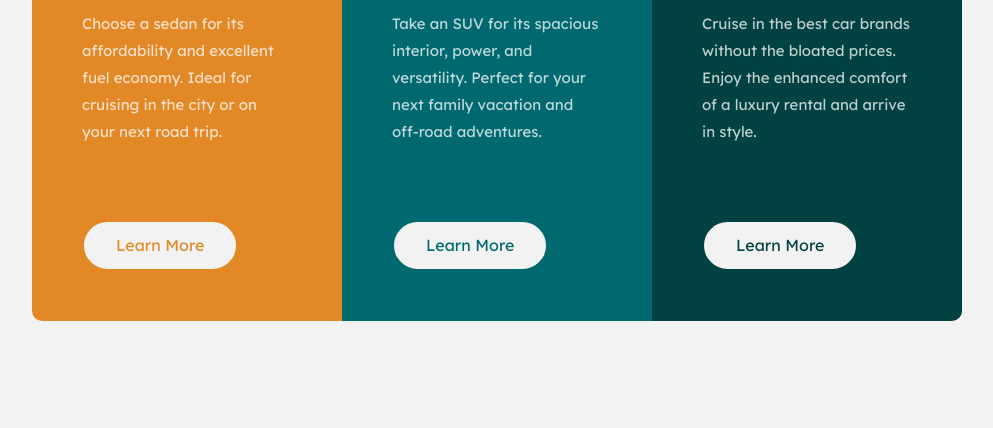
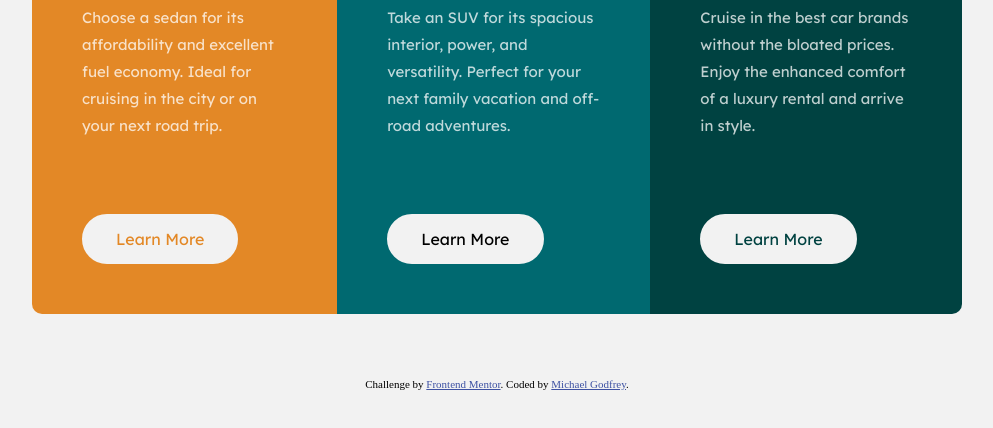
Before and after one commit to michagodfrey/frontend-mentor-3-column-card, a plain HTML site: page index.html in a window 1280 px wide. Shown: the part 338-766 px from the top of the page, without its empty margins (143-1136 px from the left). Drawn offline with Linux system fonts and the light colour scheme.

Commit message:
Changes made, readme updated.

```diff
--- a/css/styles.css
+++ b/css/styles.css
@@ -6,7 +6,10 @@
 
 body {
   background-color: hsl(0, 0%, 95%);
-  height: 100vh;
+}
+
+h1 {
+  font-size: 0px;
 }
 
 h2 {
@@ -25,36 +28,33 @@ p {
 
 /* card styles */
 
-.main {
-  width: 95vw;
-  max-width: 330px;
-  margin: auto;
-  padding: 10px 0;
+.card {
+  margin: 4rem auto;
+  width: 85vw;
 }
 
-.main__card {
+.card--sedan {
   padding: 50px;
-}
-
-.main__card--sedan {
   background-color: hsl(31, 77%, 52%);
   border-radius: 10px 10px 0 0;
 }
 
-.main__card--suv {
+.card--suv {
+  padding: 50px;
   background-color: hsl(184, 100%, 22%);
 }
 
-.main__card--luxury {
+.card--luxury {
+  padding: 50px;
   background-color: hsl(179, 100%, 13%);
   border-radius: 0 0 10px 10px;
 }
 
 /* button styles */
 
-.main__card__btn {
+.card__btn {
   background-color: hsl(0, 0%, 95%);
-  border: solid 2px;
+  border: solid 2px hsl(0, 0%, 95%);
   border-radius: 50px;
   padding: 14px 32px;
   margin-top: 5px;
@@ -63,11 +63,11 @@ p {
   transition: color .2s ease-in-out, background-color .2s ease-in-out;
 }
 
-.main__card__btn--sedan {
+.card__btn--sedan {
   color: hsl(31, 77%, 52%);
 }
 
-.main__card__btn--sedan:hover {
+.card__btn--sedan:hover {
   cursor: pointer;
   background-color: hsl(31, 77%, 52%);
   color: hsl(0, 0%, 95%);
@@ -78,18 +78,18 @@ p {
   color: hsl(184, 100%, 22%);
 }
 
-.main__card__btn--suv:hover {
+.card__btn--suv:hover {
   cursor: pointer;
   background-color: hsl(184, 100%, 22%);
   color: hsl(0, 0%, 95%);
   border: solid 2px hsl(0, 0%, 95%);
 }
 
-.main__card__btn--luxury {
+.card__btn--luxury {
   color: hsl(179, 100%, 13%);
 }
 
-.main__card__btn--luxury:hover {
+.card__btn--luxury:hover {
   cursor: pointer;
   background-color: hsl(179, 100%, 13%);
   color: hsl(0, 0%, 95%);
@@ -98,41 +98,38 @@ p {
 
 /* attribution styles */
 
-/* .attribution {
+.attribution {
   font-size: 11px; text-align: center;
 }
 
 .attribution a {
   color: hsl(228, 45%, 44%);
-} */
+}
 
 /* media query for tablet and desktop layout */
 
-@media (min-width: 768px) {
+@media (min-width: 1024px) {
 
   body {
+    height: 100vh;
     display: grid;
-    grid-template-columns: auto repeat(3, 310px) auto;
-    grid-template-rows: repeat(3, 1fr);
+    place-content: center;
   }
 
-  .main {
-    display: grid;
-    grid-template-columns: repeat(3, 310px);
-    grid-column: 2/3;
-    grid-row: 2/3;
-    padding: 0;
+  .card {
+    display: flex;
+    max-width: 930px;
   }
 
-  .main__card--sedan {
+  .card--sedan {
     border-radius: 10px 0 0 10px;
   }
 
-  .main__card--luxury {
+  .card--luxury {
     border-radius: 0 10px 10px 0;
   }
 
-  .main__card__btn {
+  .card__btn {
     margin-top: 60px;
   }
 
--- a/index.html
+++ b/index.html
@@ -13,41 +13,47 @@
 </head>
 <body>
 
-  <main class="main">
-    <div class="main__card main__card--sedan">
+  <main>
+    <h1>3 Columnn Card</h1>
+    <div class="card">
+      <div class="card--sedan">
         <img src="images/icon-sedans.svg" alt="sedan icon">
         <h2>Sedans</h2>
         <p>
           Choose a sedan for its affordability and excellent fuel economy. Ideal for cruising in the city
           or on your next road trip.
         </p>
-    <button class="main__card__btn main__card__btn--sedan" type="button" name="button">Learn more</button>
+      <button class="card__btn card__btn--sedan" type="button" name="button">Learn more</button>
       </div>
 
-    <div class="main__card main__card--suv">
+      <div class="card--suv">
         <img src="images/icon-suvs.svg" alt="sedan icon">
         <h2>SUVs</h2>
         <p>
           Take an SUV for its spacious interior, power, and versatility. Perfect for your next family vacation
           and off-road adventures.
         </p>
-      <button class="main__card__btn main__card__btn--suv" type="button" name="button">Learn more</button>
+        <button class="card__btn card__btn--suv" type="button" name="button">Learn more</button>
       </div>
 
-    <div class="main__card main__card--luxury">
+      <div class="card--luxury">
         <img src="images/icon-luxury.svg" alt="sedan icon">
         <h2>Luxury</h2>
         <p>
           Cruise in the best car brands without the bloated prices. Enjoy the enhanced comfort of a luxury
           rental and arrive in style.
         </p>
-      <button class="main__card__btn main__card__btn--luxury" type="button" name="button">learn more</button>
+        <button class="card__btn card__btn--luxury" type="button" name="button">learn more</button>
+      </div>
     </div>
   </main>
 
-  <!-- <div class="attribution">
+  <footer>
+    <div class="attribution">
       Challenge by <a href="https://www.frontendmentor.io?ref=challenge" target="_blank">Frontend Mentor</a>.
       Coded by <a href="https://github.com/michagodfrey">Michael Godfrey</a>.
-  </div> -->
+    </div>
+  </footer>
+
 </body>
 </html>
```
Also changed, not shown: images/screenshot-desktop.png (added), images/screenshot-mobile.png (added), 2 other files. Lines whose indentation alone changed are shown as unchanged.
